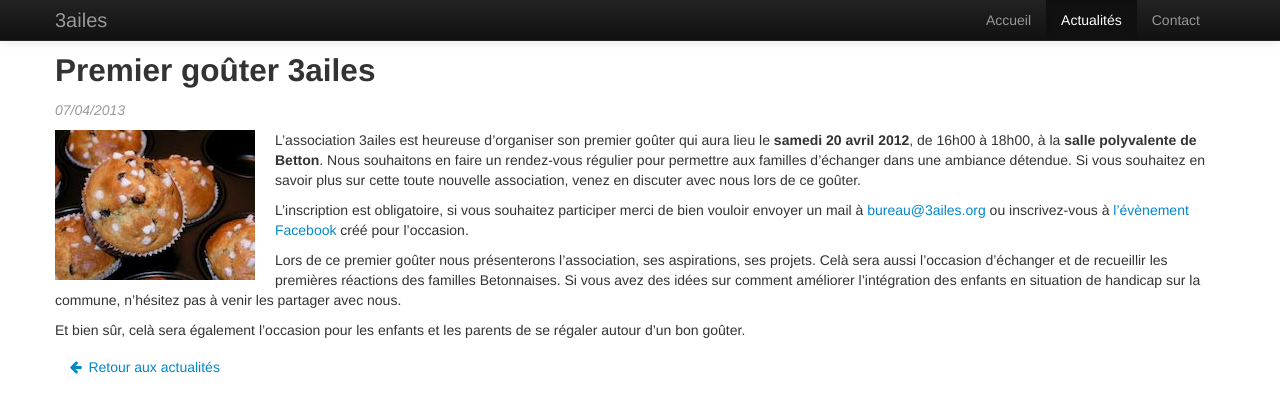
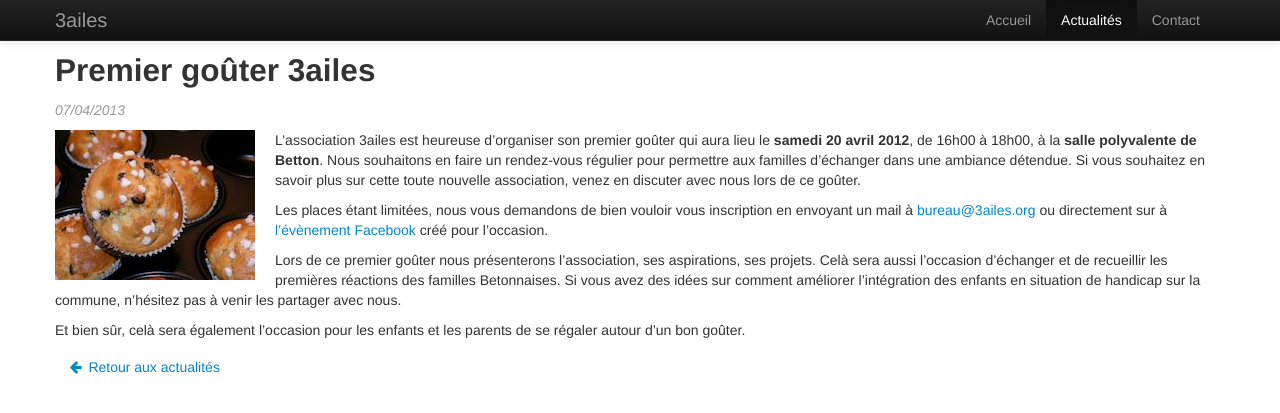
Before and after one commit to aymerick/3ailes, a Jekyll site: the page built from _posts/2013-04-07-premier-gouter-3ailes.md, in a window 1280 px wide. Shown: the top 413 px of the page. Built offline with Jekyll 4.4.1, drawn with Linux system fonts in a browser that asks for light colours; Markdown is read by kramdown in place of the engine named in the settings.

Commit message:
fix text

```diff
--- a/_posts/2013-04-07-premier-gouter-3ailes.md
+++ b/_posts/2013-04-07-premier-gouter-3ailes.md
@@ -7,7 +7,7 @@ title: Premier goûter 3ailes
 
 ![Muffins][1] L'association 3ailes est heureuse d'organiser son premier goûter qui aura lieu le __samedi 20 avril 2012__, de 16h00 à 18h00, à la __salle polyvalente de Betton__. Nous souhaitons en faire un rendez-vous régulier pour permettre aux familles d'échanger dans une ambiance détendue. Si vous souhaitez en savoir plus sur cette toute nouvelle association, venez en discuter avec nous lors de ce goûter.
 
-L'inscription est obligatoire, si vous souhaitez participer merci de bien vouloir envoyer un mail à <a href="mailto:bureau@3ailes.org">bureau@3ailes.org</a> ou inscrivez-vous à <a href="http://www.facebook.com/events/499262093466402/">l'évènement Facebook</a> créé pour l'occasion.
+Les places étant limitées, nous vous demandons de bien vouloir vous inscription en envoyant un mail à <a href="mailto:bureau@3ailes.org">bureau@3ailes.org</a> ou directement sur à <a href="http://www.facebook.com/events/499262093466402/">l'évènement Facebook</a> créé pour l'occasion.
 
 Lors de ce premier goûter nous présenterons l'association, ses aspirations, ses projets. Celà sera aussi l'occasion d'échanger et de recueillir les premières réactions des familles Betonnaises. Si vous avez des idées sur comment améliorer l'intégration des enfants en situation de handicap sur la commune, n'hésitez pas à venir les partager avec nous.
 
```
